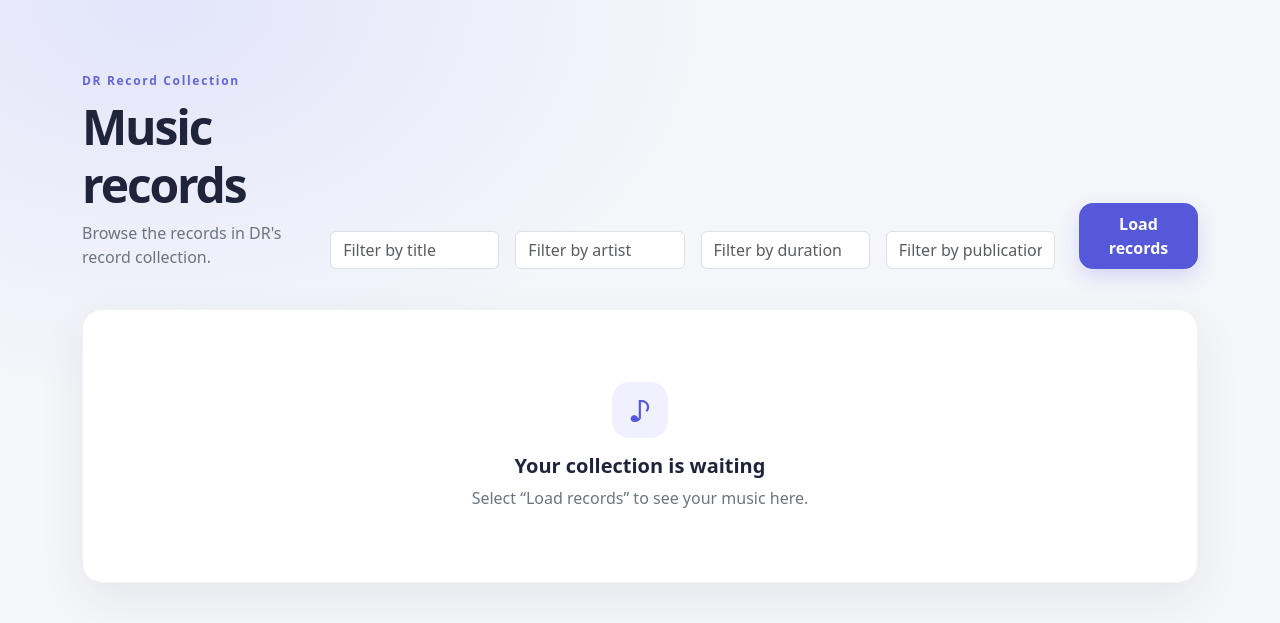
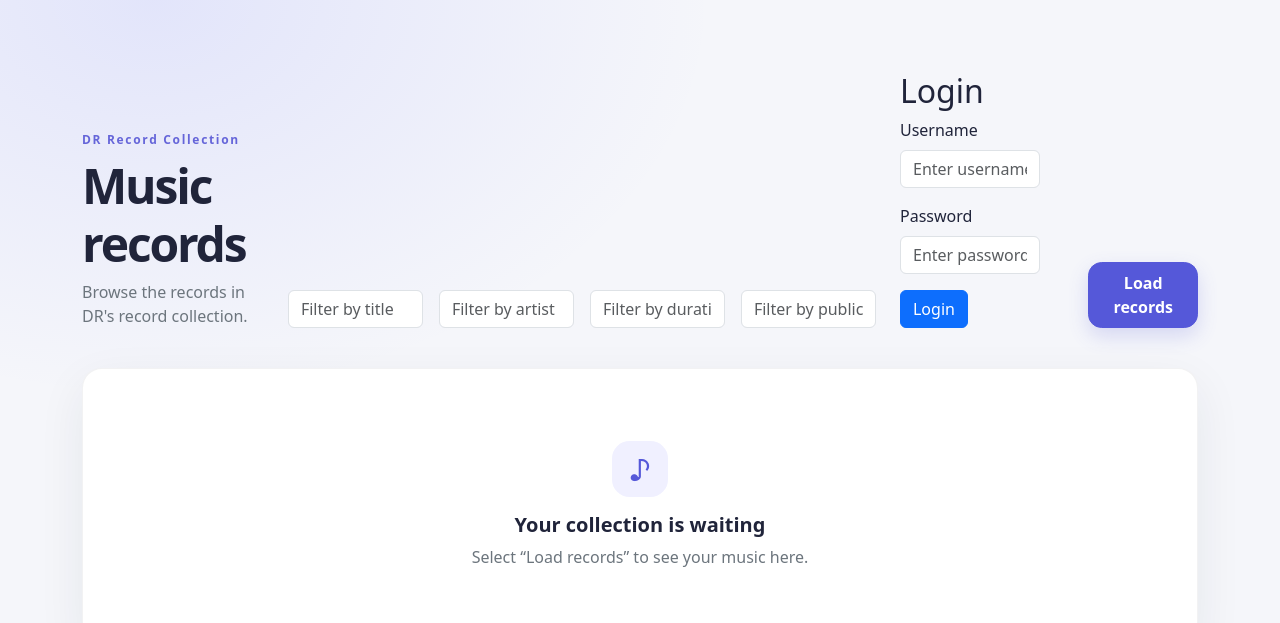
Before and after one commit to madsenrasmus48-stack/PairProgrammingFrontEnd, a plain HTML site: page index.html in a window 1280 px wide. Drawn offline with nearby package versions, Linux system fonts and the light colour scheme.

Commit message:
Started login component

```diff
--- /dev/null
+++ b/Components/login.js
@@ -0,0 +1,27 @@
+app.component('login', {
+    template:
+    /*html*/
+    `<div class="login">
+        <h2>Login</h2>
+        <form>
+            <div class="mb-3">
+                <label for="username" class="form-label">Username</label>
+                <input type="text" class="form-control" id="username" placeholder="Enter username">
+            </div>
+            <div class="mb-3">
+                <label for="password" class="form-label">Password</label>
+                <input type="password" class="form-control" id="password" placeholder="Enter password">
+            </div>
+            <button type="submit" class="btn btn-primary">Login</button>
+        </form>
+    </div>`,
+
+    data() {
+        return {
+            // Your data here
+        }
+    },
+    methods: {
+        // Your methods here
+    }
+})
--- a/index.html
+++ b/index.html
@@ -35,6 +35,8 @@
                             </div>
                         </div>
                     </div>
+                    <login></login>
+                    <br>
                     <button id="LoadRecords" class="btn btn-primary btn-lg load-button" @click="GetWithFilter">
                         Load records
                     </button>
@@ -70,6 +72,7 @@
             </div>
         </main>
         <script src="./js/main.js"></script>
+        <script src="./Components/login.js"></script>
         <script>
             const mountedApp = app.mount('#app')
         </script>
```
